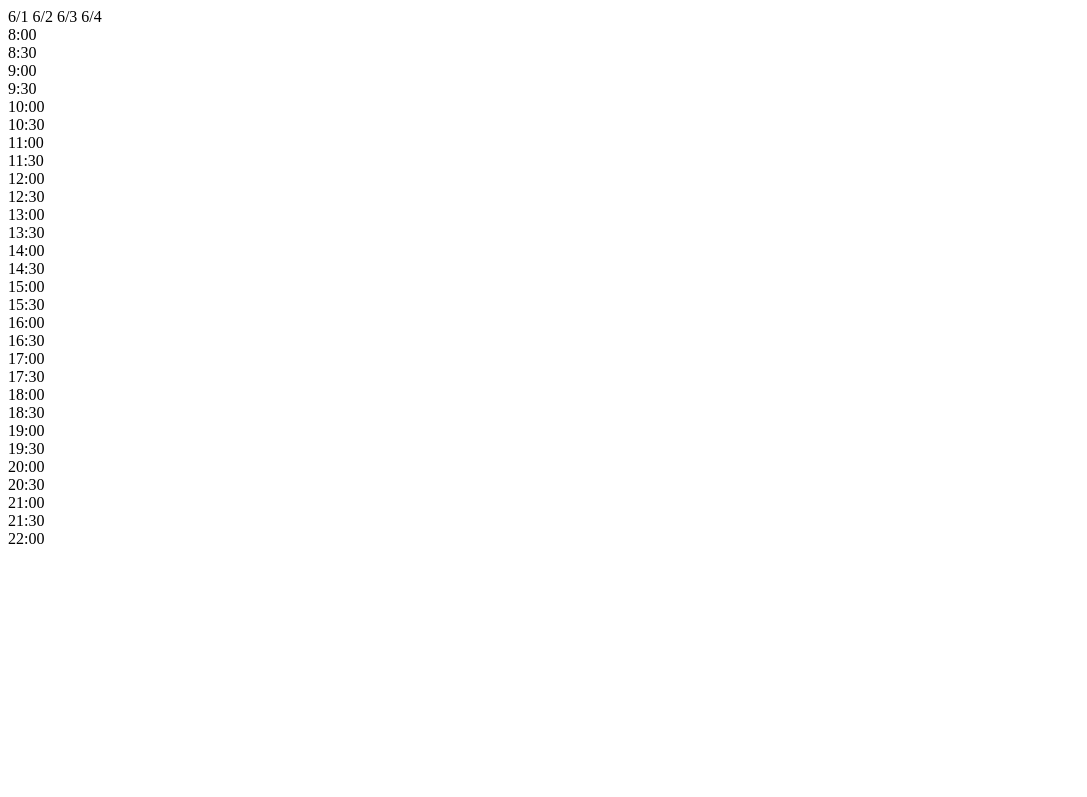
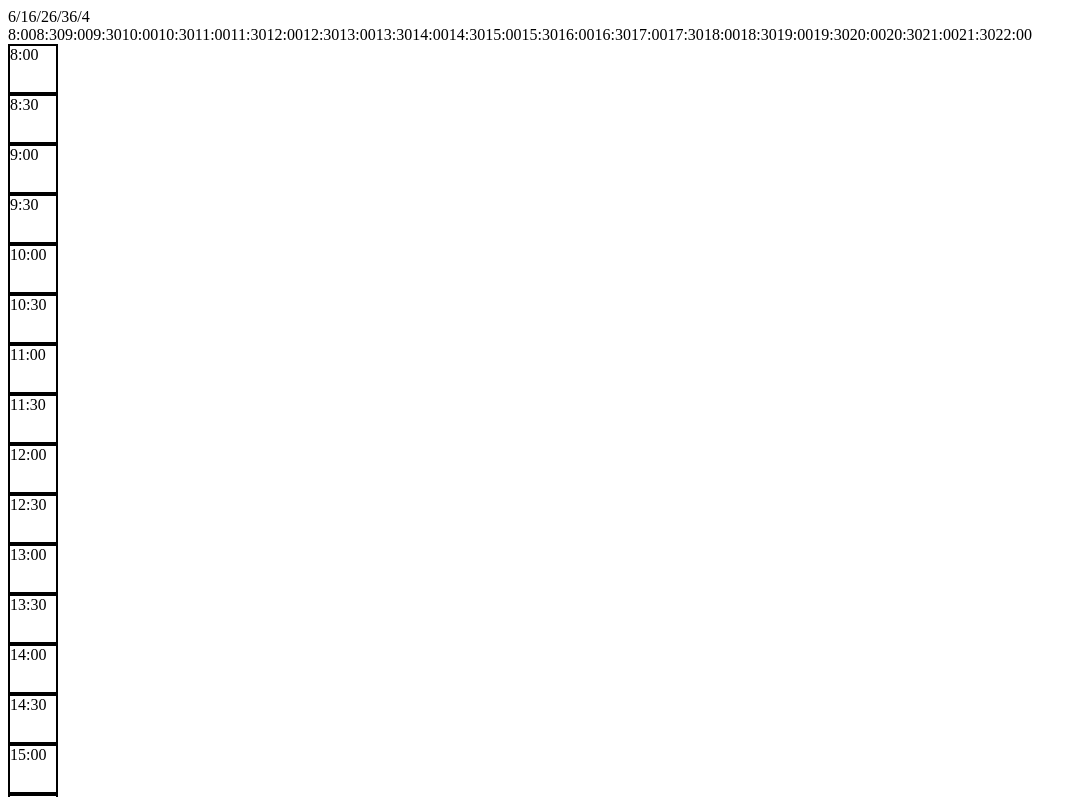
Before and after one commit to yhyem/practice-ts, a React (Create React App) app: page / in a window 1280 px wide. Shown: the top 797 px of the page, without its empty margins (0-1087 px from the left). Built offline with nearby package versions, Linux system fonts and the light colour scheme.

Commit message:
feat: 타임 블럭 구현 샘플

```diff
--- a/package.json
+++ b/package.json
@@ -12,6 +12,7 @@
     "react-dom": "^18.2.0",
     "react-scripts": "5.0.1",
     "recoil": "^0.7.7",
+    "styled-components": "^6.0.0-rc.3",
     "web-vitals": "^2.1.0"
   },
   "devDependencies": {
--- a/src/timeTable/atoms/index.tsx
+++ b/src/timeTable/atoms/index.tsx
@@ -1,9 +1,21 @@
 import { useState } from "react";
+import { styled } from "styled-components";
 
 export const Time = (props: { time: string }) => {
-  return <div>{props.time}</div>;
+  return <>{props.time}</>;
 };
 
 export const Date = (props: { date: string }) => {
-  return <>{props.date} </>;
+  return <>{props.date}</>;
 };
+
+export const GridBlock = (props: { time: string }) => {
+  return <ItemBlock>{props.time}</ItemBlock>;
+};
+
+const ItemBlock = styled.div`
+  border: 2px solid #000000;
+  &:hover {
+    background-color: yellow;
+  }
+`;
--- a/src/timeTable/molecules/index.tsx
+++ b/src/timeTable/molecules/index.tsx
@@ -1,4 +1,5 @@
-import { Time, Date } from "../atoms";
+import { Time, Date, GridBlock } from "../atoms";
+import { styled } from "styled-components";
 
 export const DateColumn = (props: { date: string }) => {
   return (
@@ -15,3 +16,17 @@ export const TimeColumn = (props: { time: string }) => {
     </>
   );
 };
+
+export const BlockColumn = (props: { time: string }) => {
+  return (
+    <WrapGridBlock>
+      <GridBlock time={props.time} />
+    </WrapGridBlock>
+  );
+};
+
+const WrapGridBlock = styled.div`
+  display: grid;
+  grid-template-columns: 50px;
+  grid-template-rows: 50px;
+`;
--- a/src/timeTable/organisms/index.tsx
+++ b/src/timeTable/organisms/index.tsx
@@ -1,4 +1,4 @@
-import { DateColumn, TimeColumn } from "../molecules";
+import { BlockColumn, DateColumn, TimeColumn } from "../molecules";
 import { useRecoilState } from "recoil";
 import { useEffect } from "react";
 import { dateAtom, timeAtom } from "../../recoil";
@@ -36,7 +36,7 @@ export const TimeGrid = (props: { start: string; end: string }) => {
 
   return (
     <>
-      {timeList.map((time: string, index: number) => (
+      {timeList.map((time, index) => (
         <TimeColumn time={time} key={index} />
       ))}
     </>
@@ -53,3 +53,14 @@ export const DateGrid = () => {
     </>
   );
 };
+
+export const BlockGrid = () => {
+  const [timeList, setTimeList] = useRecoilState(timeAtom);
+  return (
+    <>
+      {timeList.map((time: string, index: number) => (
+        <BlockColumn time={time} key={index} />
+      ))}
+    </>
+  );
+};
--- a/src/timeTable/templates/index.tsx
+++ b/src/timeTable/templates/index.tsx
@@ -1,10 +1,18 @@
-import { TimeGrid, DateGrid } from "../organisms";
+import { styled } from "styled-components";
+import { TimeGrid, DateGrid, BlockGrid } from "../organisms";
 
 export const TimeTable = () => {
   return (
     <>
       <DateGrid />
-      <TimeGrid start="8:00" end="22:00" />
+      <WrapTimeGrid>
+        <TimeGrid start="8:00" end="22:00" />
+        <BlockGrid />
+      </WrapTimeGrid>
     </>
   );
 };
+
+const WrapTimeGrid = styled.div`
+  display: block;
+`;
```
Also changed, not shown: 1 other file (tests, documents, lock files or other folders).
